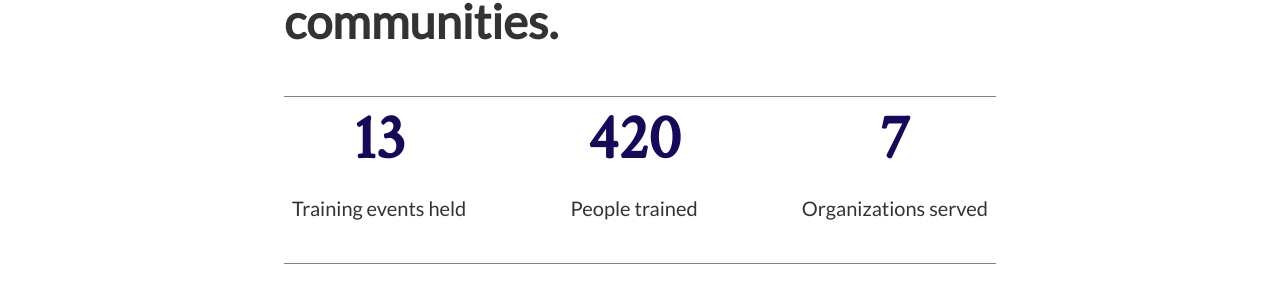
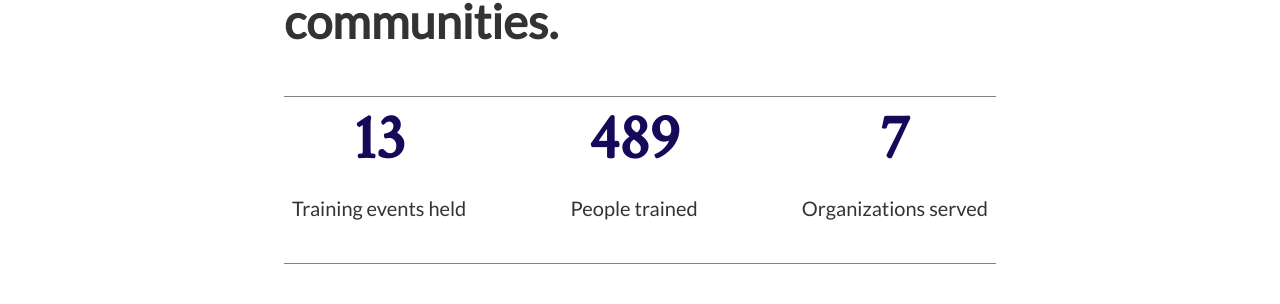
Before and after one commit to hafusaorg/hafusaorg.github.io, a Jekyll site: the page built from support.md, in a window 1280 px wide and 900 px high, scrolled down 1017 px. Shown: the part 163-467 px from the top of the window. Built offline with Jekyll 4.4.1, drawn with Linux system fonts in a browser that asks for light colours; comment, search, counter and statistics services are not loaded.

Commit message:
Updated "women trained" numbers

```diff
--- a/support.md
+++ b/support.md
@@ -44,7 +44,7 @@ SUPPORT US
   Training events held
   {: .caption}
 
-* 420
+* 489
   {: .figure}
 
   People trained
```
Also changed, not shown: about.md (+1 -1 lines).
